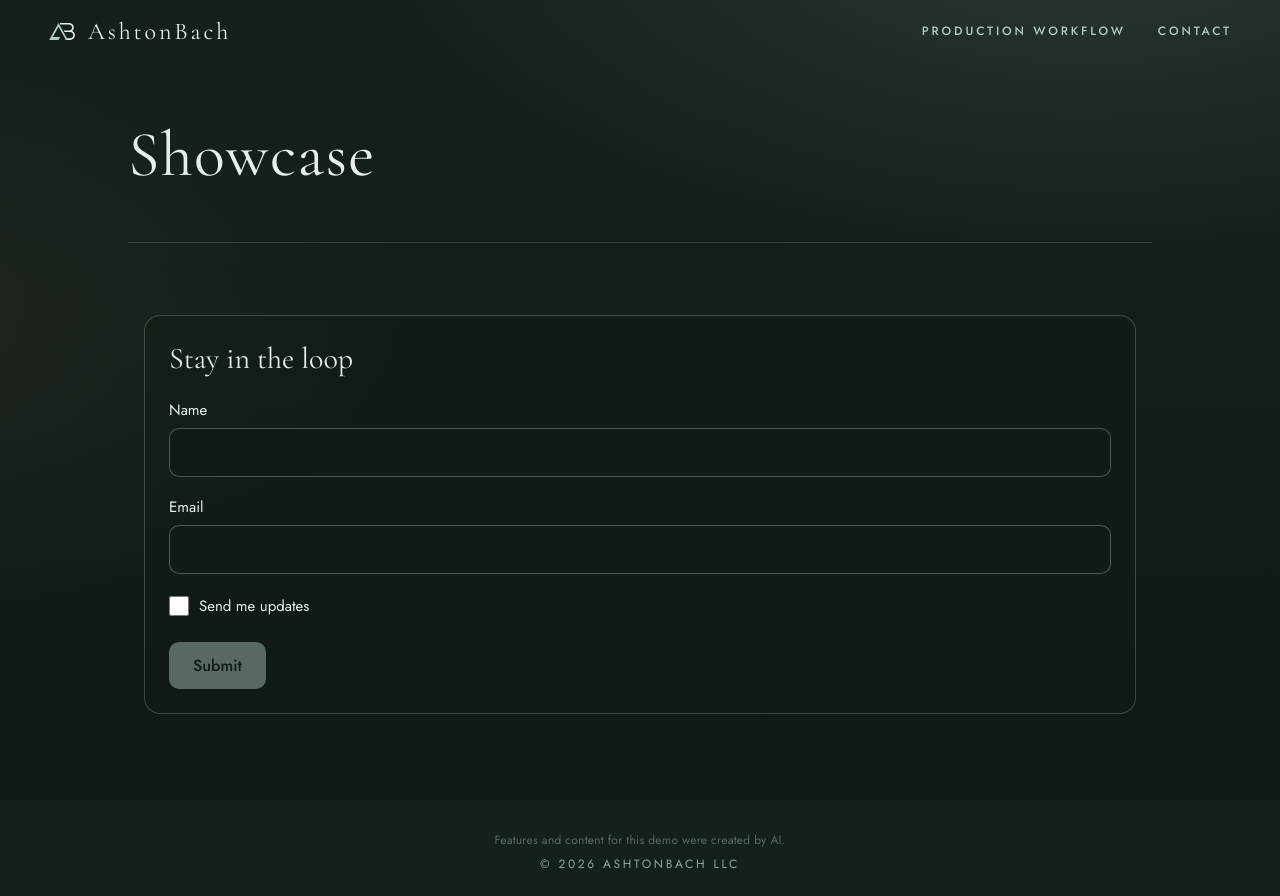
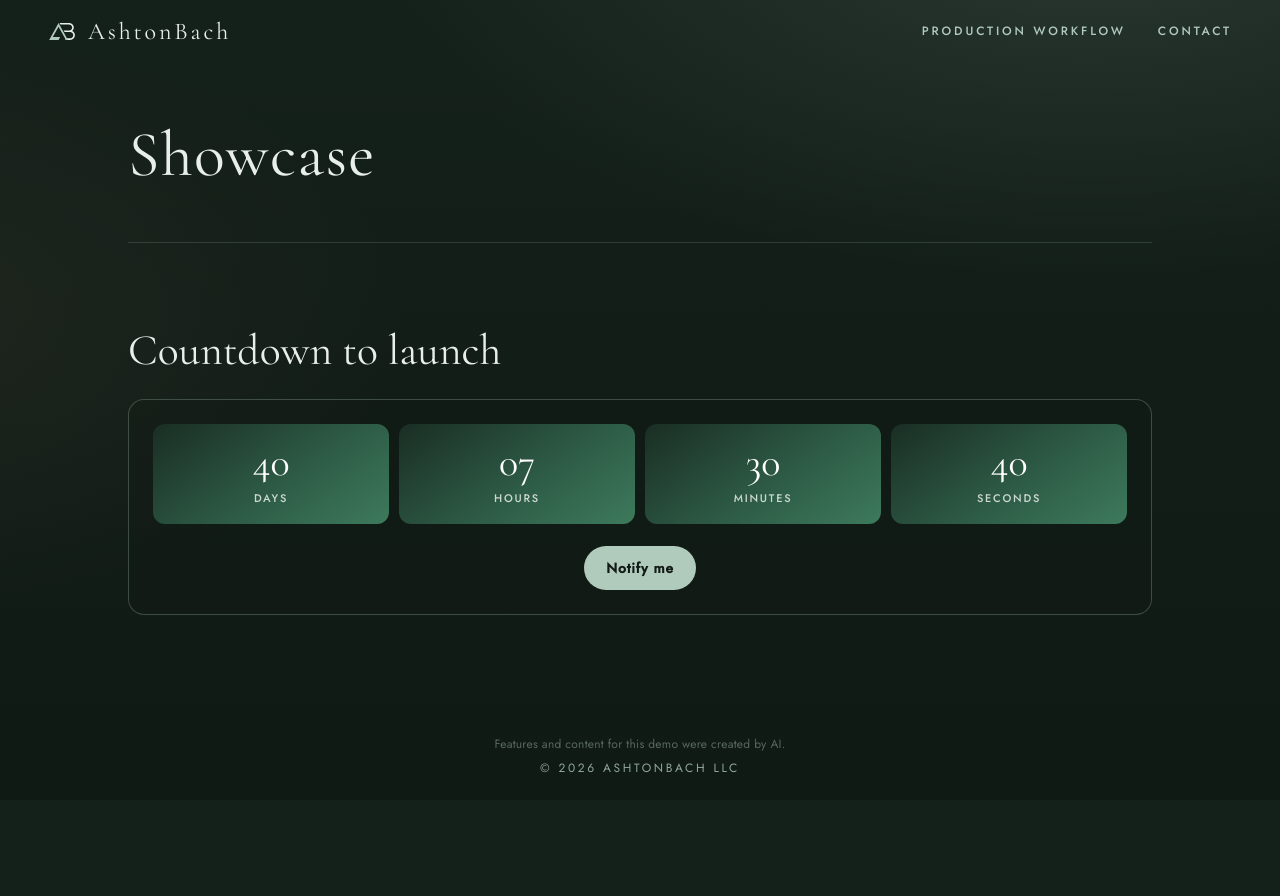
Before and after one commit to ashtonbach/agent-showcase, a Next.js app: page / in a window 1280 px wide. After the commit the page ends 800 px from the top, so only its background shows below. Built offline with nearby package versions, Linux system fonts and the light colour scheme.

Commit message:
Feature: merged by Rowan (AI reviewer) after REVIEW: APPROVE e9a7cbd (#sc/custom-1792661970-tnayua)
Merged by Rowan (AI reviewer) after REVIEW: APPROVE e9a7cbd and kit-gate PASS (via merge_confirm).

```diff
--- a/app/lab/current.json
+++ b/app/lab/current.json
@@ -1 +1 @@
-{"slug":"custom-1792654144"}
+{"slug":"custom-1792661970"}
--- a/app/lab/custom-1792654144/index.tsx
+++ /dev/null
@@ -1,120 +0,0 @@
-"use client";
-
-import { useState, useCallback, type FormEvent } from "react";
-
-const TITLE_ID = "lab-signup-title";
-const EMAIL_RE = /^[^\s@]+@[^\s@]+\.[^\s@]+$/;
-
-function emailInvalid(v: string) {
-  return v.length > 0 && !EMAIL_RE.test(v);
-}
-
-export default function Lab() {
-  const [name, setName] = useState("");
-  const [email, setEmail] = useState("");
-  const [updates, setUpdates] = useState(false);
-  const [nameErr, setNameErr] = useState("");
-  const [emailErr, setEmailErr] = useState("");
-  const [submitted, setSubmitted] = useState(false);
-
-  const nameOk = name.trim().length > 0;
-  const emailOk = email.length > 0 && EMAIL_RE.test(email);
-  const canSubmit = nameOk && emailOk && !submitted;
-
-  const onNameBlur = useCallback(() => {
-    setNameErr(name.trim() ? "" : "Please enter your name.");
-  }, [name]);
-
-  const onEmailBlur = useCallback(() => {
-    if (!email) setEmailErr("Please enter your email.");
-    else if (emailInvalid(email)) setEmailErr("Enter a valid email address.");
-    else setEmailErr("");
-  }, [email]);
-
-  const onSubmit = (e: FormEvent) => {
-    e.preventDefault();
-    if (!canSubmit) return;
-    setSubmitted(true);
-  };
-
-  const css = `
-.lab-wrap{max-width:min(720px,100%);margin:8px auto 56px;padding:0 16px;box-sizing:border-box}
-.lab-card{border:1px solid rgba(176,203,188,0.28);border-radius:16px;padding:24px;background:rgba(18,26,22,0.35)}
-.lab-wrap h2{font-family:var(--serif);font-weight:400;font-size:30px;line-height:1.25;color:var(--mist);margin:0 0 20px}
-.lab-success{color:var(--mist);font-size:18px;margin:0}
-.lab-field{margin-bottom:18px}
-.lab-field label{display:block;color:#E8EEE9;font-family:var(--sans);font-size:15px;margin-bottom:6px}
-.lab-field input[type=text],.lab-field input[type=email]{width:100%;box-sizing:border-box;padding:12px 14px;border-radius:10px;border:1px solid rgba(176,203,188,0.35);background:#121A16;color:#F2EFE6;font-size:16px;font-family:var(--sans)}
-.lab-field input:focus{outline:2px solid var(--sage);outline-offset:2px}
-.lab-field input[aria-invalid=true]{border-color:#c97a7a}
-.lab-err{color:#e8b4b4;font-size:14px;margin:6px 0 0;font-family:var(--sans)}
-.lab-check{display:flex;align-items:flex-start;gap:10px;margin:20px 0 24px;color:#E8EEE9;font-family:var(--sans);font-size:15px}
-.lab-check input{width:20px;height:20px;margin-top:2px;accent-color:var(--sage);flex-shrink:0}
-.lab-submit{font-family:var(--sans);font-size:16px;padding:12px 24px;border-radius:10px;border:none;background:var(--sage);color:#121A16;cursor:pointer;font-weight:500}
-.lab-submit:disabled{opacity:0.45;cursor:not-allowed}
-.lab-submit:not(:disabled):hover{filter:brightness(1.06)}
-@media (prefers-reduced-motion:reduce){.lab-submit:not(:disabled):hover{filter:none}}
-`;
-
-  return (
-    <section data-lab="custom-1792654144" aria-labelledby={TITLE_ID} className="lab-wrap">
-      <style>{css}</style>
-      <div className="lab-card">
-        <h2 id={TITLE_ID}>Stay in the loop</h2>
-        {submitted ? (
-          <p className="lab-success" role="status">Thanks, you&apos;re on the list.</p>
-        ) : (
-          <form onSubmit={onSubmit} noValidate>
-            <div className="lab-field">
-              <label htmlFor="lab-name">Name</label>
-              <input
-                id="lab-name"
-                type="text"
-                name="name"
-                autoComplete="name"
-                value={name}
-                onChange={(e) => setName(e.target.value)}
-                onBlur={onNameBlur}
-                aria-invalid={nameErr ? true : undefined}
-                aria-describedby={nameErr ? "lab-name-err" : undefined}
-              />
-              {nameErr ? (
-                <p id="lab-name-err" className="lab-err" role="alert">{nameErr}</p>
-              ) : null}
-            </div>
-            <div className="lab-field">
-              <label htmlFor="lab-email">Email</label>
-              <input
-                id="lab-email"
-                type="email"
-                name="email"
-                autoComplete="email"
-                inputMode="email"
-                value={email}
-                onChange={(e) => setEmail(e.target.value)}
-                onBlur={onEmailBlur}
-                aria-invalid={emailErr ? true : undefined}
-                aria-describedby={emailErr ? "lab-email-err" : undefined}
-              />
-              {emailErr ? (
-                <p id="lab-email-err" className="lab-err" role="alert">{emailErr}</p>
-              ) : null}
-            </div>
-            <div className="lab-check">
-              <input
-                id="lab-updates"
-                type="checkbox"
-                checked={updates}
-                onChange={(e) => setUpdates(e.target.checked)}
-              />
-              <label htmlFor="lab-updates">Send me updates</label>
-            </div>
-            <button type="submit" className="lab-submit" disabled={!canSubmit}>
-              Submit
-            </button>
-          </form>
-        )}
-      </div>
-    </section>
-  );
-}
--- /dev/null
+++ b/app/lab/custom-1792661970/index.tsx
@@ -0,0 +1,118 @@
+"use client";
+
+import { useCallback, useEffect, useState } from "react";
+
+const NOTIFY_KEY = "lab-custom-1792661970-notify";
+// Target: 2026-12-01 09:00 America/Chicago (CST, UTC−6) → 2026-12-01T15:00:00.000Z
+const TARGET_MS = Date.UTC(2026, 11, 1, 15, 0, 0);
+
+function pad2(n: number) {
+  return n < 10 ? `0${n}` : String(n);
+}
+
+function diffParts(ms: number) {
+  const t = Math.max(0, ms);
+  const s = Math.floor(t / 1000);
+  const days = Math.floor(s / 86400);
+  const hours = Math.floor((s % 86400) / 3600);
+  const minutes = Math.floor((s % 3600) / 60);
+  const seconds = s % 60;
+  return { days, hours, minutes, seconds, live: t <= 0 };
+}
+
+export default function Lab() {
+  const [parts, setParts] = useState({ days: 0, hours: 0, minutes: 0, seconds: 0, live: false });
+  const [notified, setNotified] = useState(false);
+  const [mounted, setMounted] = useState(false);
+
+  useEffect(() => {
+    setMounted(true);
+    try {
+      if (localStorage.getItem(NOTIFY_KEY) === "1") setNotified(true);
+    } catch {
+      /* ignore */
+    }
+  }, []);
+
+  useEffect(() => {
+    if (!mounted) return;
+    const tick = () => setParts(diffParts(TARGET_MS - Date.now()));
+    tick();
+    const id = window.setInterval(tick, 1000);
+    return () => window.clearInterval(id);
+  }, [mounted]);
+
+  const onNotify = useCallback(() => {
+    setNotified(true);
+    try {
+      localStorage.setItem(NOTIFY_KEY, "1");
+    } catch {
+      /* ignore */
+    }
+  }, []);
+
+  const tiles = [
+    { label: "Days", value: parts.days },
+    { label: "Hours", value: parts.hours },
+    { label: "Minutes", value: parts.minutes },
+    { label: "Seconds", value: parts.seconds },
+  ];
+
+  return (
+    <section data-lab="custom-1792661970" aria-labelledby="lab-countdown-title" className="lab-wrap">
+      <style>{`
+        .lab-wrap { width: min(720px, 100%); margin: 8px auto 56px; color: var(--mist, #F2EFE6); }
+        .lab-wrap h2 { font-family: var(--serif); font-weight: 400; font-size: 30px; margin: 0 0 20px; }
+        .lab-card {
+          border: 1px solid rgba(176, 203, 188, 0.28); border-radius: 16px; padding: 24px;
+          background: rgba(18, 26, 22, 0.35);
+        }
+        .lab-live {
+          display: none; margin-bottom: 16px; padding: 12px 16px; border-radius: 12px;
+          background: linear-gradient(90deg, #c9a227, #e8c547); color: #121A16;
+          font-family: var(--sans); font-weight: 600; letter-spacing: 0.04em; text-align: center;
+        }
+        .lab-live.lab-live--on { display: block; }
+        .lab-grid { display: grid; grid-template-columns: repeat(4, 1fr); gap: 10px; }
+        @media (max-width: 520px) { .lab-grid { grid-template-columns: repeat(2, 1fr); } }
+        .lab-tile {
+          border-radius: 12px; padding: 16px 8px; text-align: center;
+          background: linear-gradient(145deg, #1a2e24 0%, #2d5a45 55%, #3d7a5c 100%);
+        }
+        .lab-num { font-family: var(--serif); font-size: clamp(28px, 6vw, 40px); color: #fff; line-height: 1.1; }
+        .lab-unit {
+          margin-top: 6px; font-family: var(--sans); font-size: 11px; font-weight: 500;
+          letter-spacing: 0.16em; text-transform: uppercase; color: #E8EEE9; opacity: 0.85;
+        }
+        .lab-actions { margin-top: 22px; text-align: center; }
+        .lab-btn {
+          font-family: var(--sans); font-size: 14px; font-weight: 600; letter-spacing: 0.06em;
+          padding: 12px 22px; border-radius: 999px; border: none; cursor: pointer;
+          background: var(--sage, #6b9f7a); color: #121A16;
+        }
+        .lab-btn:disabled { opacity: 0.72; cursor: default; }
+        .lab-btn:focus-visible { outline: 2px solid var(--sage); outline-offset: 3px; }
+        @media (prefers-reduced-motion: reduce) { .lab-live { transition: none; } }
+      `}</style>
+      <h2 id="lab-countdown-title">Countdown to launch</h2>
+      <div className="lab-card">
+        <div className={`lab-live${parts.live ? " lab-live--on" : ""}`} role="status">
+          We&apos;re live!
+        </div>
+        <div className="lab-grid" aria-live="polite">
+          {tiles.map((t) => (
+            <div key={t.label} className="lab-tile">
+              <div className="lab-num">{pad2(t.value)}</div>
+              <div className="lab-unit">{t.label}</div>
+            </div>
+          ))}
+        </div>
+        <div className="lab-actions">
+          <button type="button" className="lab-btn" onClick={onNotify} disabled={notified}>
+            {notified ? "You're set" : "Notify me"}
+          </button>
+        </div>
+      </div>
+    </section>
+  );
+}
--- a/app/page.tsx
+++ b/app/page.tsx
@@ -1,4 +1,4 @@
-import Lab from "./lab/custom-1792654144";
+import Lab from "./lab/custom-1792661970";
 import { readDemoKey, demoTitle } from "./demo-name";
 const demoKey = readDemoKey();
 const demoName = demoTitle();
```
